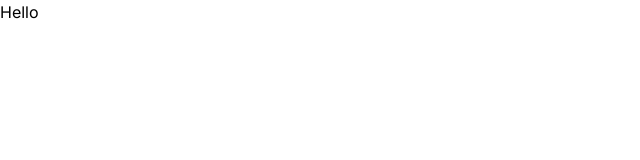
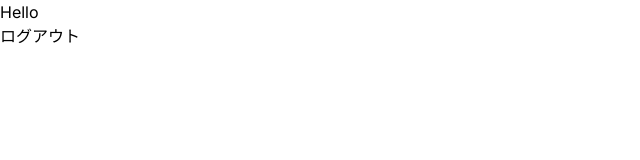
Before and after one commit to nosukeuehara/Henn, a Next.js app: page / in a window 1280 px wide. Shown: the top 160 px of the page, without its empty margins (0-640 px from the left). Built offline with nearby package versions, Linux system fonts and the light colour scheme.

Commit message:
OAuthでのサインイン・サインアウトの実装

```diff
--- /dev/null
+++ b/src/app/api/auth/[...nextauth]/route.ts
@@ -0,0 +1,2 @@
+import { handlers } from "@/auth" // Referring to the auth.ts we just created
+export const { GET, POST } = handlers
--- /dev/null
+++ b/src/app/components/SignIn.tsx
@@ -0,0 +1,14 @@
+import { signIn } from "@/auth";
+
+export function SignIn() {
+  return (
+    <form
+      action={async () => {
+        "use server";
+        await signIn("google");
+      }}
+    >
+      <button type="submit">Signin with Google</button>
+    </form>
+  );
+}
--- /dev/null
+++ b/src/app/components/SignOut.tsx
@@ -0,0 +1,15 @@
+import { signOut } from "@/auth";
+
+export function SignOut({ provider, ...props }: { provider?: string }) {
+  return (
+    <form
+      className="w-full"
+      action={async () => {
+        "use server";
+        await signOut();
+      }}
+    >
+      <button>ログアウト</button>
+    </form>
+  );
+}
--- a/src/app/page.tsx
+++ b/src/app/page.tsx
@@ -1,5 +1,10 @@
-import Image from "next/image";
+import { SignOut } from "./components/SignOut";
 
 export default function Home() {
-  return <div>Hello</div>;
+  return (
+    <div>
+      <div>Hello</div>
+      <SignOut />
+    </div>
+  );
 }
--- /dev/null
+++ b/src/auth.ts
@@ -0,0 +1,18 @@
+import NextAuth from "next-auth"
+import Google from "next-auth/providers/google"
+
+export const { handlers, auth, signIn, signOut } = NextAuth({
+  providers: [Google],
+  basePath: "/api/auth",
+  callbacks: {
+    authorized({ request, auth }) {
+      try {
+        const { pathname } = request.nextUrl;
+        if (pathname === "/") return !!auth;
+        return true
+      } catch (err) {
+        console.log(err)
+      }
+    }
+  }
+})
--- /dev/null
+++ b/src/middleware.ts
@@ -0,0 +1,5 @@
+export { auth as middleware } from "@/auth"
+
+export const config = {
+  matcher: ["/((?!api|_next/static|_next/image|favicon.ico).*)"],
+};
```
